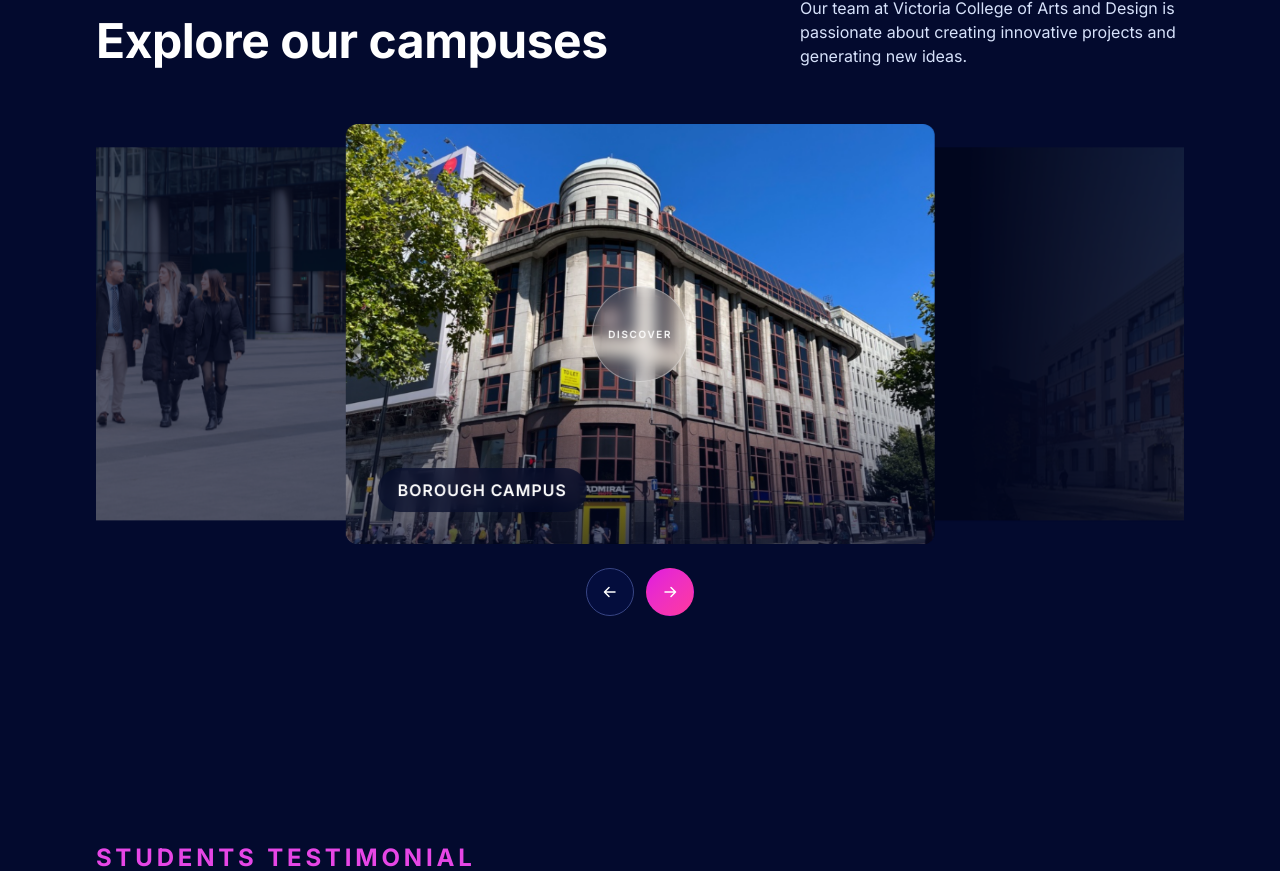
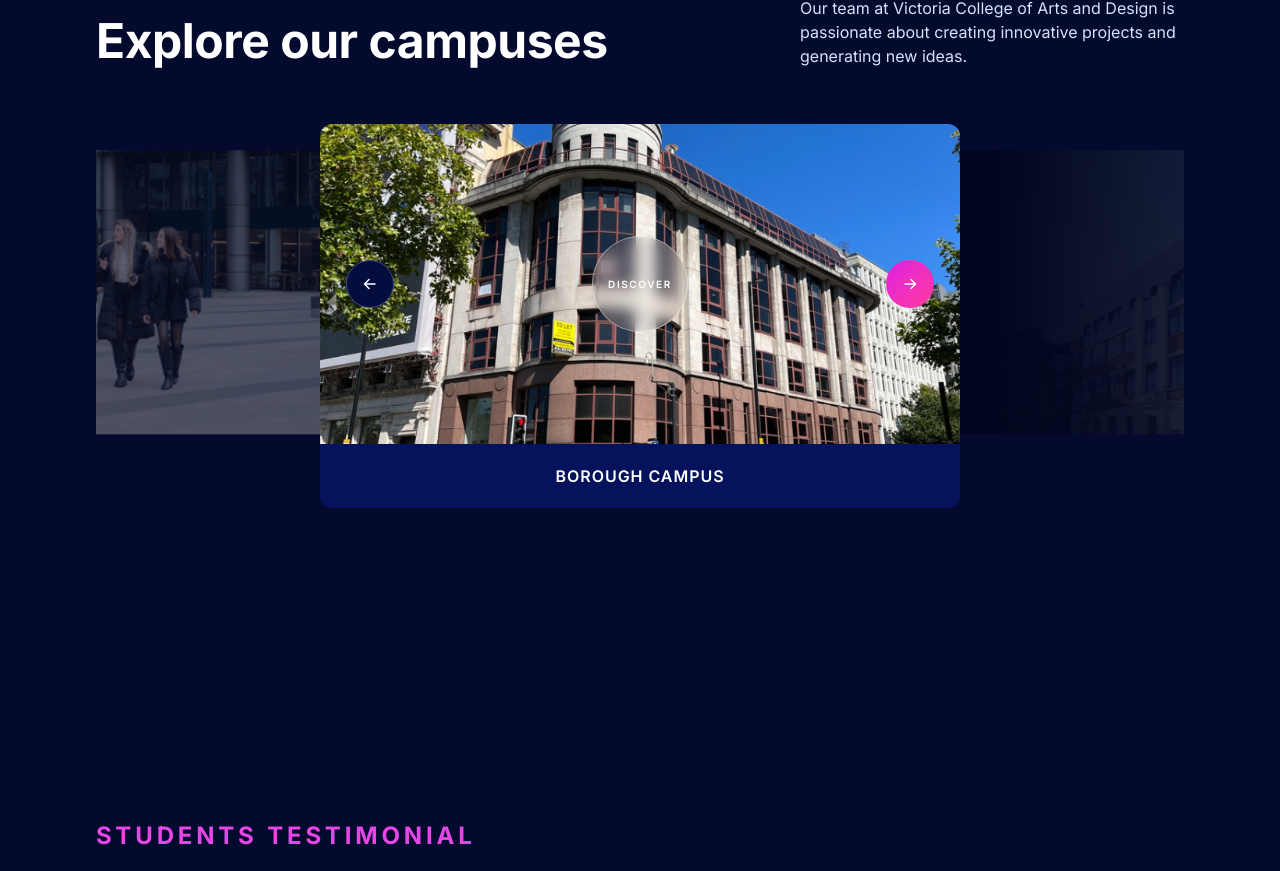
Before and after one commit to Protik111/vcad-front, a Next.js app: page / in a window 1280 px wide. Shown: the part 2859-3730 px from the top of the page. Built offline with nearby package versions, Linux system fonts and the light colour scheme.

Commit message:
feat: campus slide

```diff
--- a/components/home/CampusesCarousel.tsx
+++ b/components/home/CampusesCarousel.tsx
@@ -15,29 +15,49 @@ import "swiper/css/effect-coverflow";
 
 const INITIAL_SLIDE = 1;
 
+/** Same photo height on every slide (active or peek) — only the active
+ * card's name bar adds extra height on top of it. */
+const IMAGE_HEIGHT = "h-56 sm:h-72 lg:h-80";
+
+/** Matches each slide's own width classes, so the arrow overlay lines
+ * up with wherever the (always-centered) active slide currently sits. */
+const SLIDE_WIDTH = "w-[75vw] max-w-160 sm:w-[60vw] lg:w-[46vw]";
+
 /**
  * "Explore our campuses" carousel: a coverflow-style carousel where
- * the active campus is shown large and centered (the second campus on
- * first load), with the neighbouring campuses receding behind it at
- * half opacity on either side. Built on Swiper for real touch/
- * keyboard/drag support.
+ * the active campus is shown large, raised 150px above the
+ * neighbouring campuses (scaled down on smaller screens) which recede
+ * behind it at half opacity on either side, and cycles infinitely.
+ * Built on Swiper for real touch/keyboard/drag support.
  *
- * Loop mode is intentionally off: Swiper's loop needs roughly double
- * the visible slide count to wrap reliably, and with only a few
- * campuses it gets stuck instead. Boundaries are handled the plain
- * way instead — arrows disable at the first/last slide.
+ * Infinite cycling is done manually (wrap to the first/last slide at
+ * the boundary) rather than via Swiper's native `loop`: loop mode
+ * needs to generate duplicate buffer slides, and with `slidesPerView:
+ * "auto"` and only a few real slides it silently fails to create them
+ * — confirmed via the live swiper instance (`slides.length` never
+ * grows past the real slide count, and it gets permanently stuck at
+ * `isEnd`). A manual wrap sidesteps that entirely and is easy to
+ * verify correct.
+ *
+ * The prev/next arrows live in a stable overlay outside the slides
+ * rather than inside the active slide's own markup, since a button
+ * rendered inside a per-slide conditional is more fragile to wire up
+ * reliably than one stable overlay positioned to match the active
+ * slide's band.
+ *
+ * The "raised" active slide is done with flex self-alignment
+ * (active = self-start, peeks = self-end inside a taller shared row)
+ * rather than a transform — a transform would just get clipped by
+ * Swiper's own `overflow: hidden` instead of actually lifting it.
  */
 export default function CampusesCarousel({ campuses }: { campuses: Campus[] }) {
   const swiperRef = useRef<SwiperInstance | null>(null);
   const initialIndex = Math.min(INITIAL_SLIDE, campuses.length - 1);
   const [activeIndex, setActiveIndex] = useState(initialIndex);
-  const [isBeginning, setIsBeginning] = useState(initialIndex === 0);
-  const [isEnd, setIsEnd] = useState(initialIndex >= campuses.length - 1);
 
-  const syncBoundaries = (swiper: SwiperInstance) => {
-    setActiveIndex(swiper.activeIndex);
-    setIsBeginning(swiper.isBeginning);
-    setIsEnd(swiper.isEnd);
+  const goToOffset = (offset: 1 | -1) => {
+    const next = (activeIndex + offset + campuses.length) % campuses.length;
+    swiperRef.current?.slideTo(next);
   };
 
   return (
@@ -54,16 +74,17 @@ export default function CampusesCarousel({ campuses }: { campuses: Campus[] }) {
           }
         />
 
-        <div className="mt-10 sm:mt-14">
+        <div className="relative mt-10 sm:mt-14">
           <Swiper
             modules={[A11y, Keyboard, EffectCoverflow]}
             onSwiper={(swiper) => {
               swiperRef.current = swiper;
-              syncBoundaries(swiper);
+              setActiveIndex(swiper.activeIndex);
             }}
-            onSlideChange={syncBoundaries}
+            onSlideChange={(swiper) => setActiveIndex(swiper.activeIndex)}
             initialSlide={initialIndex}
             centeredSlides
+            // loop={true}s
             effect="coverflow"
             coverflowEffect={{
               rotate: 0,
@@ -78,7 +99,7 @@ export default function CampusesCarousel({ campuses }: { campuses: Campus[] }) {
               nextSlideMessage: "Next campus",
             }}
             slidesPerView="auto"
-            className="h-70! sm:h-90! lg:h-105!"
+            className="h-[284px]! sm:h-[388px]! lg:h-[470px]!"
           >
             {campuses.map((campus, i) => {
               const isActive = i === activeIndex;
@@ -96,12 +117,16 @@ export default function CampusesCarousel({ campuses }: { campuses: Campus[] }) {
               return (
                 <SwiperSlide
                   key={campus.id}
-                  className="h-full! w-[75vw]! max-w-160 sm:w-[60vw]! lg:w-[46vw]!"
+                  className={
+                    isActive
+                      ? `self-start! ${SLIDE_WIDTH}!`
+                      : `self-end! ${SLIDE_WIDTH}!`
+                  }
                 >
                   {isActive ? (
-                    <div className="group relative h-full w-full overflow-hidden rounded-card">
+                    <div className="relative flex flex-col overflow-hidden rounded-card">
+                      <div className={`relative ${IMAGE_HEIGHT}`}>
                         {imageEl}
-                      <div className="absolute inset-0 bg-linear-to-t from-deep/70 via-transparent to-transparent" />
 
                         <Link
                           href="/campuses"
@@ -111,9 +136,10 @@ export default function CampusesCarousel({ campuses }: { campuses: Campus[] }) {
                             Discover
                           </span>
                         </Link>
+                      </div>
 
-                      <div className="absolute inset-x-0 bottom-0 flex items-end justify-between gap-4 p-5 sm:p-8">
-                        <span className="rounded-pill bg-deep/70 px-5 py-2.5 text-default font-semibold uppercase tracking-[0.06em] text-white backdrop-blur-sm">
+                      <div className="flex h-14 shrink-0 items-center justify-center bg-navy/85 sm:h-16">
+                        <span className="text-default font-semibold uppercase tracking-[0.06em] text-white">
                           {campus.name}
                         </span>
                       </div>
@@ -123,7 +149,7 @@ export default function CampusesCarousel({ campuses }: { campuses: Campus[] }) {
                       type="button"
                       onClick={() => swiperRef.current?.slideTo(i)}
                       aria-label={`Show ${campus.name}`}
-                      className="relative block h-full w-full cursor-pointer overflow-hidden rounded-card opacity-50 brightness-75 transition-[opacity,filter] duration-300 hover:opacity-70"
+                      className={`relative block w-full cursor-pointer overflow-hidden rounded-card opacity-50 brightness-75 transition-[opacity,filter] duration-300 hover:opacity-70 ${IMAGE_HEIGHT}`}
                     >
                       {imageEl}
                     </button>
@@ -133,25 +159,32 @@ export default function CampusesCarousel({ campuses }: { campuses: Campus[] }) {
             })}
           </Swiper>
 
+          {/* Arrow overlay: sized/positioned to match the active slide's
+              image band, kept outside the Swiper's own slide tree so
+              it's one stable pair of buttons rather than per-slide
+              markup. Needs an explicit z-index — the coverflow effect's
+              3D transforms put the slides in their own stacking
+              context, so a later sibling with z-index:auto can still
+              lose hit-testing to them despite painting on top. */}
           <div
-            className="mt-6 flex items-center justify-center gap-3"
-            role="group"
-            aria-label="Campus carousel controls"
+            className={`pointer-events-none absolute inset-x-0 top-0 z-20 mx-auto flex items-center justify-between px-4 sm:px-0 ${IMAGE_HEIGHT} ${SLIDE_WIDTH}`}
           >
+            <div className="pointer-events-auto">
               <CircleArrowButton
                 direction="prev"
                 variant="outline"
                 label="Previous campus"
-              onClick={() => swiperRef.current?.slidePrev()}
-              disabled={isBeginning}
+                onClick={() => goToOffset(-1)}
               />
+            </div>
+            <div className="pointer-events-auto">
               <CircleArrowButton
                 direction="next"
                 variant="filled"
                 label="Next campus"
-              onClick={() => swiperRef.current?.slideNext()}
-              disabled={isEnd}
+                onClick={() => goToOffset(1)}
               />
+            </div>
           </div>
         </div>
       </Container>
--- a/data/campuses.ts
+++ b/data/campuses.ts
@@ -24,4 +24,76 @@ export const campuses: Campus[] = [
     image: "/images/campus-3.png",
     imageAlt: "Students walking outside VCAD Soho campus",
   },
+  {
+    id: "canary-wharf-2",
+    name: "Canary Wharf Campus",
+    image: "/images/campus-canary-wharf.jpg",
+    imageAlt: "Students walking outside VCAD Canary Wharf campus",
+  },
+  {
+    id: "borough-2",
+    name: "Borough Campus",
+    image: "/images/campus-borough.png",
+    imageAlt: "VCAD Borough campus building exterior",
+  },
+  {
+    id: "soho-2",
+    name: "Soho Campus",
+    image: "/images/campus-3.png",
+    imageAlt: "Students walking outside VCAD Soho campus",
+  },
+  {
+    id: "canary-wharf-3",
+    name: "Canary Wharf Campus",
+    image: "/images/campus-canary-wharf.jpg",
+    imageAlt: "Students walking outside VCAD Canary Wharf campus",
+  },
+  {
+    id: "borough-3",
+    name: "Borough Campus",
+    image: "/images/campus-borough.png",
+    imageAlt: "VCAD Borough campus building exterior",
+  },
+  {
+    id: "soho-3",
+    name: "Soho Campus",
+    image: "/images/campus-3.png",
+    imageAlt: "Students walking outside VCAD Soho campus",
+  },
+  {
+    id: "canary-wharf-4",
+    name: "Canary Wharf Campus",
+    image: "/images/campus-canary-wharf.jpg",
+    imageAlt: "Students walking outside VCAD Canary Wharf campus",
+  },
+  {
+    id: "borough-4",
+    name: "Borough Campus",
+    image: "/images/campus-borough.png",
+    imageAlt: "VCAD Borough campus building exterior",
+  },
+  {
+    id: "soho-4",
+    name: "Soho Campus",
+    image: "/images/campus-3.png",
+    imageAlt: "Students walking outside VCAD Soho campus",
+  },
+  {
+    id: "canary-wharf-5",
+    name: "Canary Wharf Campus",
+    image: "/images/campus-canary-wharf.jpg",
+    imageAlt: "Students walking outside VCAD Canary Wharf campus",
+  },
+  {
+    id: "borough-5",
+    name: "Borough Campus",
+    image: "/images/campus-borough.png",
+    imageAlt: "VCAD Borough campus building exterior",
+  },
+  {
+    id: "soho-5",
+    name: "Soho Campus",
+    image: "/images/campus-3.png",
+    imageAlt: "Students walking outside VCAD Soho campus",
+  },
 ];
```
Lines whose indentation alone changed are shown as unchanged.
